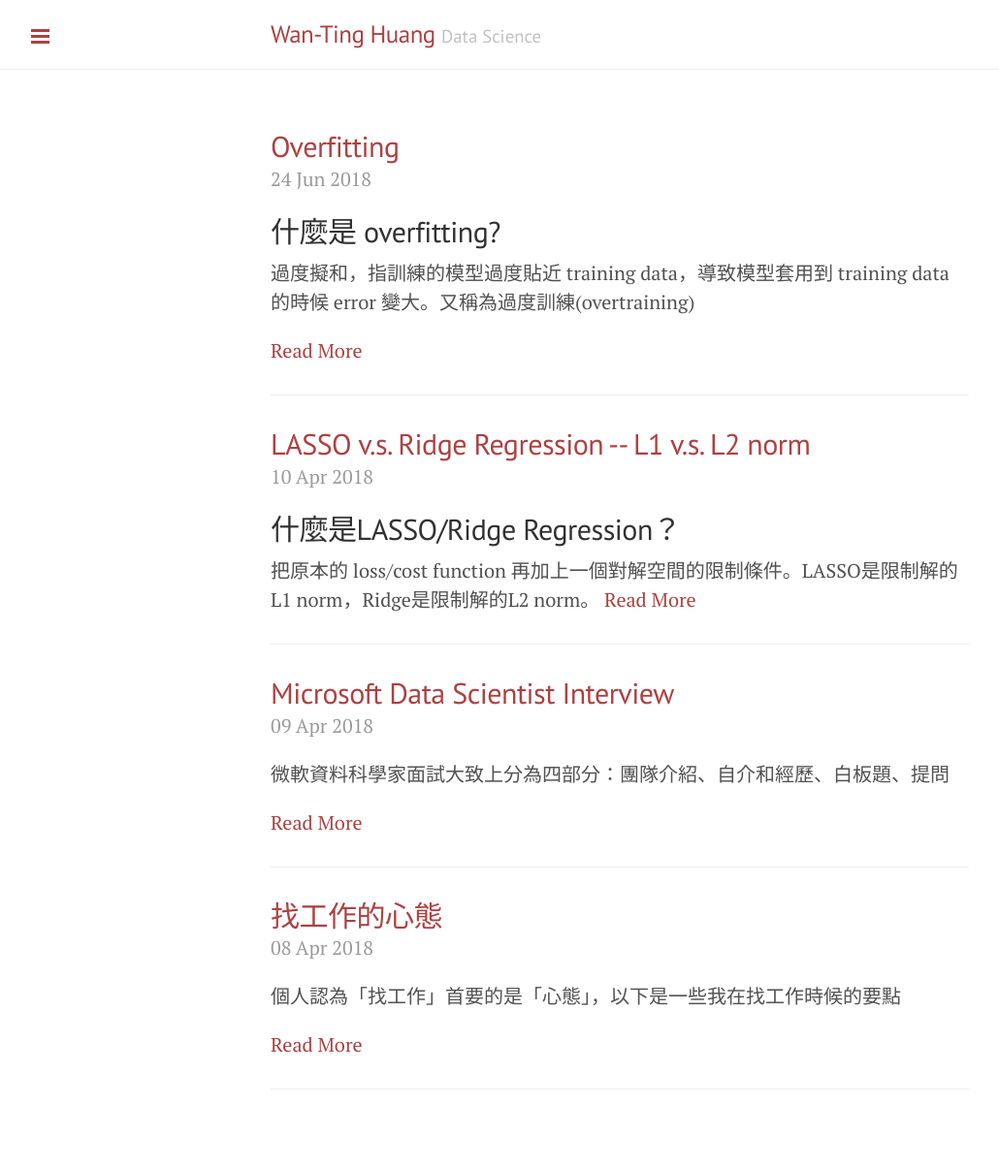
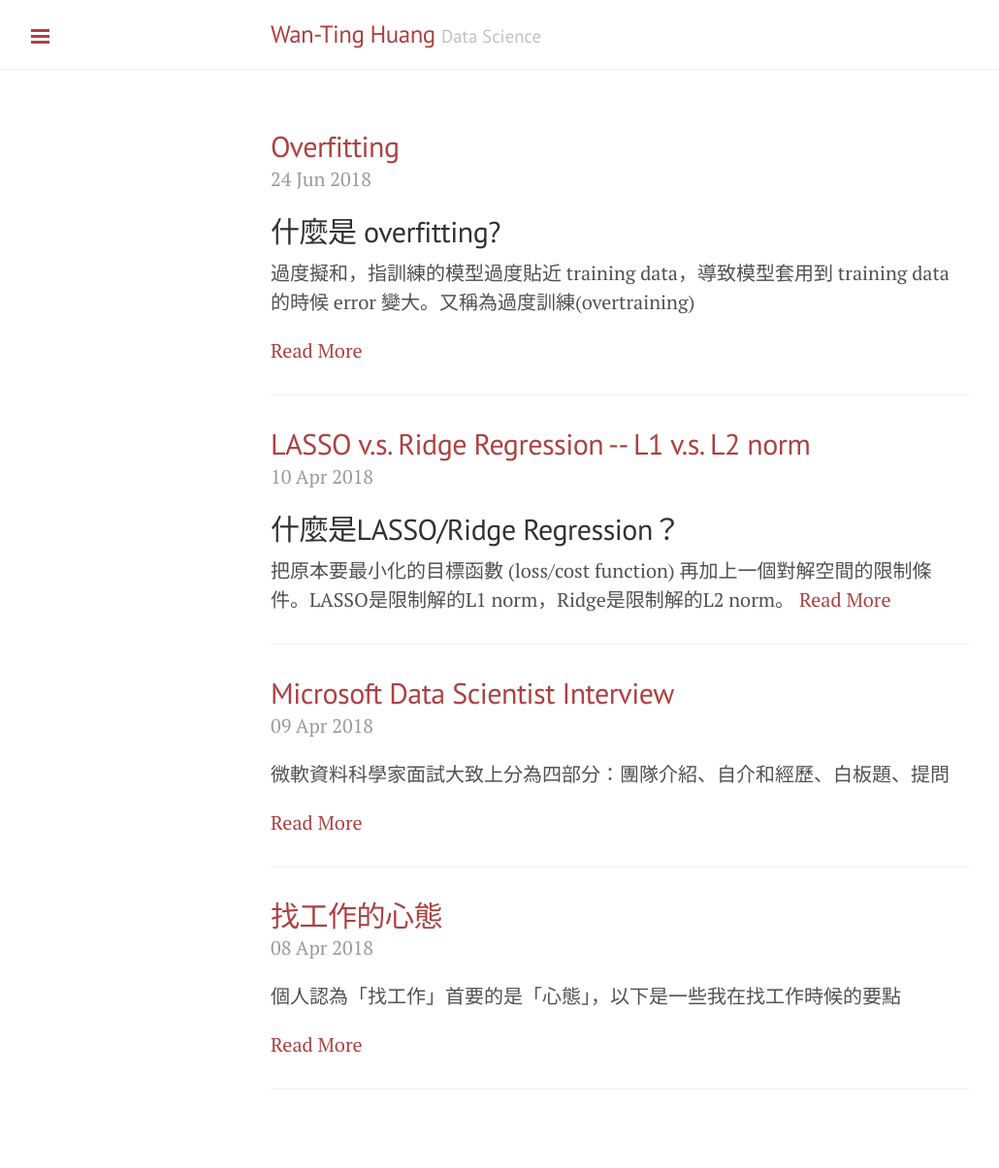
Before and after one commit to wantinghuang/wantinghuang.github.io, a Jekyll site: the page built from index.html, in a window 1280 px wide. Shown: the whole page at 97% size, without its empty margins (1-1031 px from the left). Built offline with Jekyll 4.4.1, drawn with Linux system fonts in a browser that asks for light colours; the list of posts is cut into pages by our own code.

Commit message:
Update 2018-04-10-l1-l2norm.md

```diff
--- a/_posts/2018-04-10-l1-l2norm.md
+++ b/_posts/2018-04-10-l1-l2norm.md
@@ -13,17 +13,16 @@ title: LASSO v.s. Ridge Regression -- L1 v.s. L2 norm
 https://brajeshwar.github.io/entities/
 -->
 ## 什麼是LASSO/Ridge Regression？
-把原本的 loss/cost function 再加上一個對解空間的限制條件。LASSO是限制解的L1 norm，Ridge是限制解的L2 norm。
+把原本要最小化的目標函數 (loss/cost function) 再加上一個對解空間的限制條件。LASSO是限制解的L1 norm，Ridge是限制解的L2 norm。
 <!-- more -->
 如式子
 
-![lasso](https://latex.codecogs.com/svg.latex?\Large&space;\Sigma_{i=1}^{n}{(y_{i}-x_{i}\beta)^{2}}+{\lambda\|\beta\|_{1}})
+![lasso](https://latex.codecogs.com/svg.latex?\Large&space;\Sigma_{i=1}^{n}{(y_{i}-x_{i}\beta)^{2}}+{\lambda\|\beta\|_{1}})  是 LASSO 的
+目標函數
+![ridge](https://latex.codecogs.com/svg.latex?\Large&space;\Sigma_{i=1}^{n}{(y_{i}-x_{i}\beta)^{2}}+\lambda\left\|\beta\right\|^{2}_{2})   是  的目標函數
+![beta matrix](https://latex.codecogs.com/gif.latex?%5Cbeta%3D%20%5Cbegin%7Bbmatrix%7D%20%5Cbeta_0%5C%5C%20%5Cbeta_1%5C%5C%20%5Cvdots%5C%5C%20%5Cbeta_p%20%5Cend%7Bbmatrix%7D)  為我們有興趣/想找到的未知參數
 
-![ridge](https://latex.codecogs.com/svg.latex?\Large&space;\Sigma_{i=1}^{n}{(y_{i}-x_{i}\beta)^{2}}+\lambda\left\|\beta\right\|^{2}_{2})
-
-![beta matrix](https://latex.codecogs.com/gif.latex?%5Cbeta%3D%20%5Cbegin%7Bbmatrix%7D%20%5Cbeta_0%5C%5C%20%5Cbeta_1%5C%5C%20%5Cvdots%5C%5C%20%5Cbeta_p%20%5Cend%7Bbmatrix%7D) 為我們有興趣/想找到的未知參數
-
-![lambda](https://latex.codecogs.com/svg.latex?\Large&space;\lambda) 為限制解空間、手動調整的參數。是一種自己設定的超參數。
+![lambda](https://latex.codecogs.com/svg.latex?\Large&space;\lambda)  為限制解空間、手動調整的參數。是一種自己設定的超參數。
 
 
 ## 為什麼需要LASSO和Ridge Regression？
```
